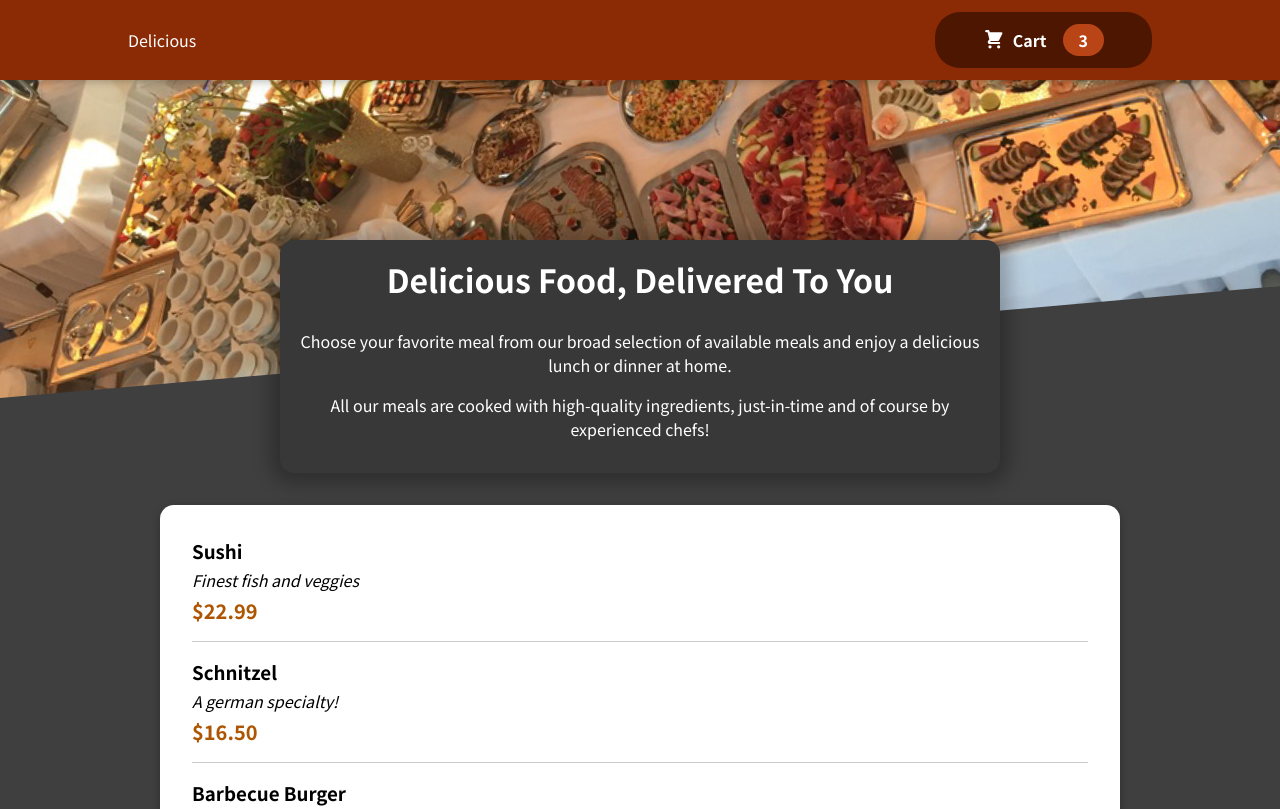
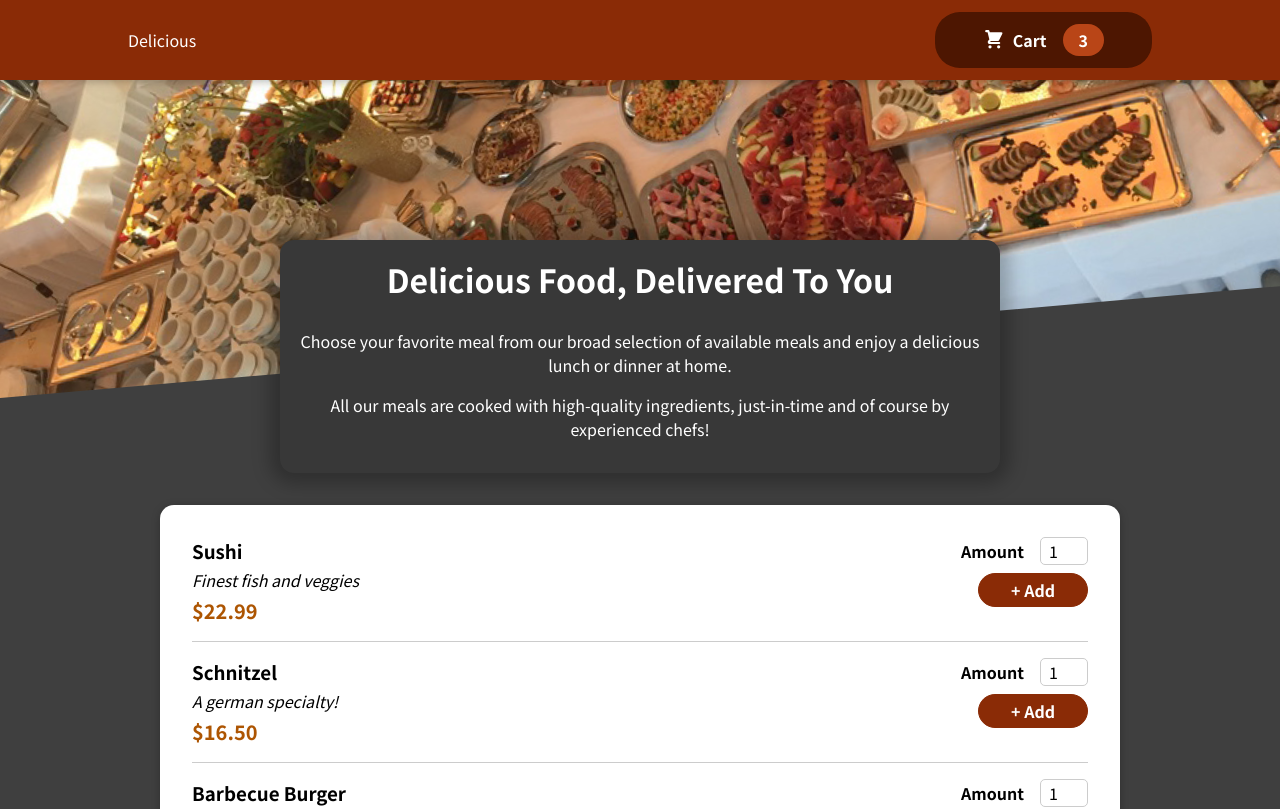
Before and after one commit to coder-kiran/food-order-react-web-app, a React (Create React App) app: page / in a window 1280 px wide. Shown: the top 809 px of the page. Built offline with nearby package versions, Linux system fonts and the light colour scheme.

Commit message:
add to cart button and form to indicate quantity added

```diff
--- a/src/components/Meals/AvailableMeals.js
+++ b/src/components/Meals/AvailableMeals.js
@@ -38,6 +38,7 @@
             <ul>
             {mealsData}
             </ul>
+
             </Card>
         </section>
 
--- a/src/components/Meals/MealItem/MealItem.js
+++ b/src/components/Meals/MealItem/MealItem.js
@@ -1,5 +1,6 @@
 import React from "react";
-import classes from "./MealItem.module.css";
+import MealItemForm from '../MealItem/MealItemForm'
+import classes from './MealItem.module.css'
 function MealItem(props) {
     const price = `$${props.meal.price.toFixed(2)}`
   return (
@@ -10,6 +11,9 @@
           <div className={classes.description}>{props.meal.description}</div>
           <div className={classes.price}>{price}</div>
         </div>
+        <div>
+          <MealItemForm/>
+        </div>
       </li>
     </>
   );
--- /dev/null
+++ b/src/components/Meals/MealItem/MealItemForm.js
@@ -0,0 +1,20 @@
+import React from 'react'
+import Input from '../../UI/Input'
+import classes from './MealItemForm.module.css'
+function MealItemForm() {
+    return (
+        <form className={classes.form}>
+            <Input label="Amount" input={{
+                id:'amount',
+                type:'number',
+                min:'1',
+                max:'5',
+                step:'4',
+                defaultValue:'1'
+            }}/>
+            <button>+ Add</button>
+        </form>
+    )
+}
+
+export default MealItemForm
--- /dev/null
+++ b/src/components/Meals/MealItem/MealItemForm.module.css
@@ -0,0 +1,20 @@
+.form {
+    text-align: right;
+  }
+
+  .form button {
+    font: inherit;
+    cursor: pointer;
+    background-color: #8a2b06;
+    border: 1px solid #8a2b06;
+    color: white;
+    padding: 0.25rem 2rem;
+    border-radius: 20px;
+    font-weight: bold;
+  }
+
+  .form button:hover,
+  .form button:active {
+    background-color: #641e03;
+    border-color: #641e03;
+  }
--- /dev/null
+++ b/src/components/UI/Input.js
@@ -0,0 +1,12 @@
+import React from "react";
+import classes from "./Input.module.css";
+function Input(props) {
+  return (
+    <div className={classes.input}>
+      <label htmlFor={props.input.id}>{props.label}</label>
+      <input  {...props.input} />
+    </div>
+  );
+}
+
+export default Input;
--- /dev/null
+++ b/src/components/UI/Input.module.css
@@ -0,0 +1,18 @@
+.input {
+    display: flex;
+    align-items: center;
+    margin-bottom: 0.5rem;
+  }
+
+  .input label {
+    font-weight: bold;
+    margin-right: 1rem;
+  }
+
+  .input input {
+    width: 3rem;
+    border-radius: 5px;
+    border: 1px solid #ccc;
+    font: inherit;
+    padding-left: 0.5rem;
+  }
```
